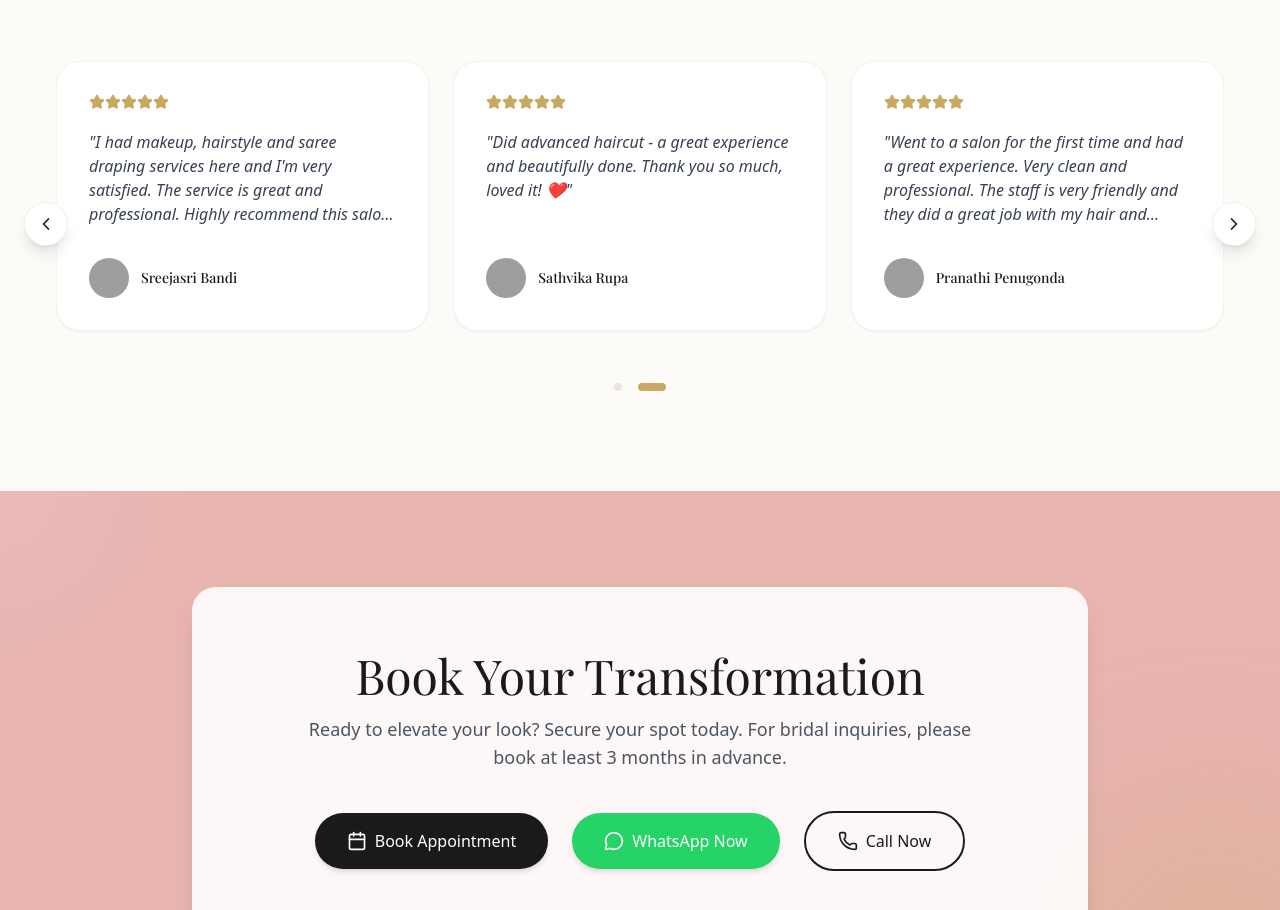
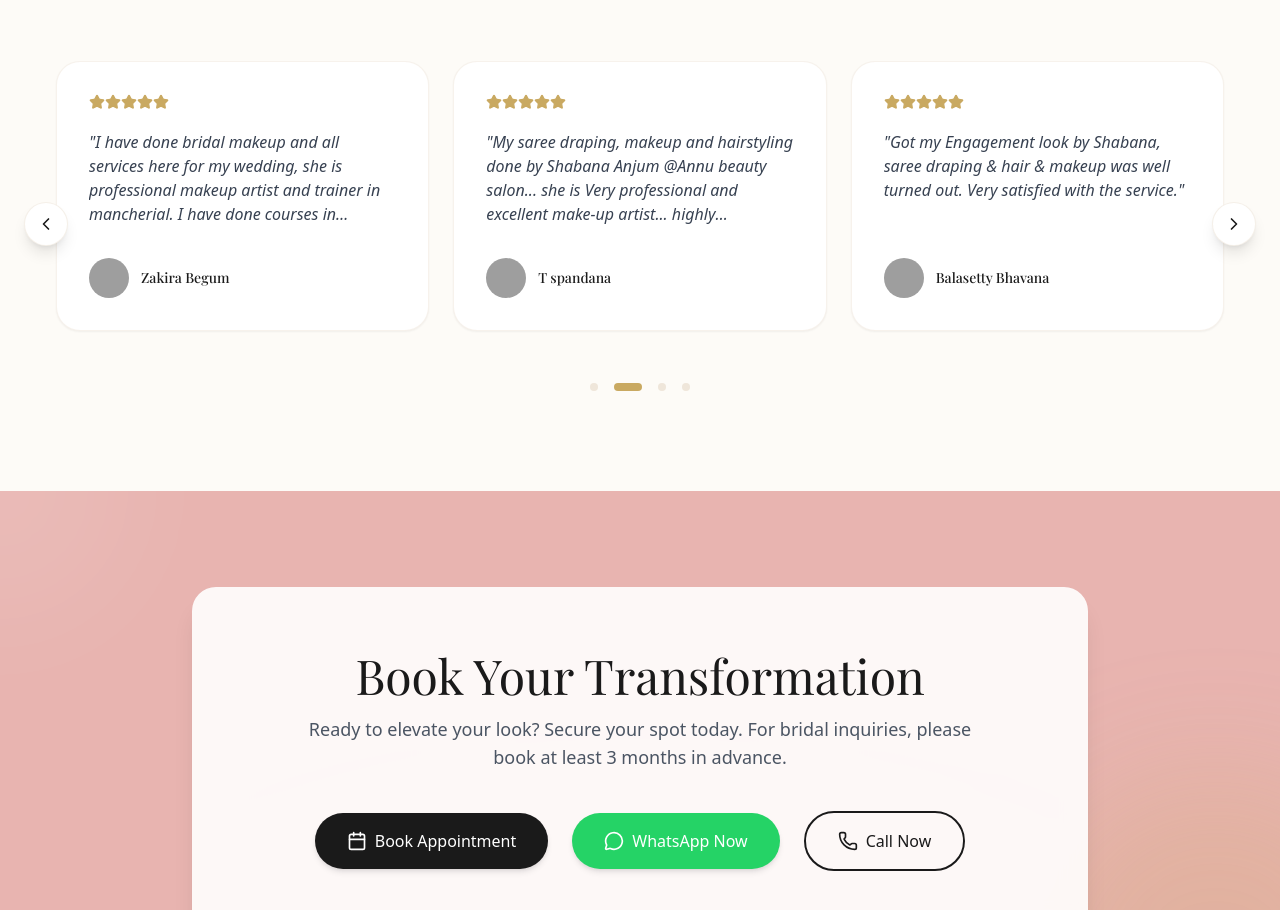
Before and after one commit to YousufAftaab/Annu-Beauty-Salon-Portfolio-Website, a React (Vite) app: page / in a window 1280 px wide. Shown: the part 3100-4010 px from the top of the page. Built offline with nearby package versions, Linux system fonts and the light colour scheme; grey boxes are pictures that could not be loaded; a web font is replaced by a local one.

Commit message:
Added 11 fresh reviews from Google Maps

```diff
--- a/src/components/Testimonials.tsx
+++ b/src/components/Testimonials.tsx
@@ -5,39 +5,69 @@ import { Star, ChevronLeft, ChevronRight } from 'lucide-react';
 const testimonials = [
   {
     id: 1,
-    name: 'Zakira Begum',
-    text: 'I have done bridal makeup and all services here for my wedding, she is professional makeup artist and trainer in mancherial. Mam is well experienced 23+ years in this field. Highly recommend everyone to visit @Annu Beauty Salon.',
-    avatar: 'https://ui-avatars.com/api/?name=Zakira+Begum&background=EFE6DA&color=1a1a1a',
+    name: 'ravali rao',
+    text: "Had a great experience recently at this parlour. Kudos to the beautician for her skill, calm composed nature. She does it all by herself yet diligently. I would recommend this place for a clean, neat and lovely beauty makeover 😀.",
+    avatar: 'https://ui-avatars.com/api/?name=ravali+rao&background=EFE6DA&color=1a1a1a',
   },
   {
     id: 2,
-    name: 'Harika Chintala',
-    text: "One of the best MUA in Mancherial. I have hired her for my Brother-in-law's wedding. She is well experienced in makeup art and can definitely help you achieve the look you want. I highly recommend her.",
-    avatar: 'https://ui-avatars.com/api/?name=Harika+Chintala&background=F5D5D0&color=1a1a1a',
+    name: 'amaravathi Bashavathini',
+    text: "Mrs shabana did my makeup for my wedding day. She did a phenomenal job. She made me look stunning and the look was natural that I wanted. She is very professional and arrived on time. I would highly recommend her services.",
+    avatar: 'https://ui-avatars.com/api/?name=amaravathi+Bashavathini&background=F5D5D0&color=1a1a1a',
   },
   {
     id: 3,
-    name: 'T spandana',
-    text: 'My saree draping, makeup and hairstyling done by Shabana Anjum. She is very professional and follows exactly what we want. She was very patient and cool. Highly recommend!',
-    avatar: 'https://ui-avatars.com/api/?name=T+Spandana&background=EFE6DA&color=1a1a1a',
+    name: 'Agasthya - THE JOY Channel',
+    text: "It is the best beauty parlour in mancherial... I went to this parlour for feather haircut.. Its really amazing.. Iam too much satisfied.. She had patience..good maintaining.. I want to become regular customer.. Thank u annu sis....",
+    avatar: 'https://ui-avatars.com/api/?name=Agasthya&background=EFE6DA&color=1a1a1a',
   },
   {
     id: 4,
-    name: 'Sreejasri Bandi',
-    text: "I had makeup, hairstyle and saree draping services here and I'm very satisfied. The service is great and professional. Highly recommend this salon for any of your beauty needs.",
-    avatar: 'https://ui-avatars.com/api/?name=Sreejasri+Bandi&background=F5D5D0&color=1a1a1a',
+    name: 'Zakira Begum',
+    text: "I have done bridal makeup and all services here for my wedding, she is professional makeup artist and trainer in mancherial. I have done courses in makeup and beauty therapist courses in this academy, mam is well experienced 23+ years.",
+    avatar: 'https://ui-avatars.com/api/?name=Zakira+Begum&background=F5D5D0&color=1a1a1a',
   },
   {
     id: 5,
-    name: 'Sathvika Rupa',
-    text: 'Did advanced haircut - a great experience and beautifully done. Thank you so much, loved it! ❤️',
-    avatar: 'https://ui-avatars.com/api/?name=Sathvika+Rupa&background=EFE6DA&color=1a1a1a',
+    name: 'T spandana',
+    text: "My saree draping, makeup and hairstyling done by Shabana Anjum @Annu beauty salon... she is Very professional and excellent make-up artist... highly recommend her services for any occasion",
+    avatar: 'https://ui-avatars.com/api/?name=T+spandana&background=EFE6DA&color=1a1a1a',
   },
   {
     id: 6,
-    name: 'Pranathi Penugonda',
-    text: 'Went to a salon for the first time and had a great experience. Very clean and professional. The staff is very friendly and they did a great job with my hair and makeup.',
-    avatar: 'https://ui-avatars.com/api/?name=Pranathi+Penugonda&background=F5D5D0&color=1a1a1a',
+    name: 'Balasetty Bhavana',
+    text: "Got my Engagement look by Shabana, saree draping & hair & makeup was well turned out. Very satisfied with the service.",
+    avatar: 'https://ui-avatars.com/api/?name=Balasetty+Bhavana&background=F5D5D0&color=1a1a1a',
+  },
+  {
+    id: 7,
+    name: 'Sathvika Bhupathi',
+    text: "Have done layer haircut and it was awesome... really loved her work😍 highly recommended.. I'm super happy with her work❤️",
+    avatar: 'https://ui-avatars.com/api/?name=Sathvika+Bhupathi&background=EFE6DA&color=1a1a1a',
+  },
+  {
+    id: 8,
+    name: 'Chandu Ramya',
+    text: "Best academy in mancherial, I am one of the students of this annu beauty salon and academy. If anyone wants professional training for hair beauty and makeup this is the best place friends.",
+    avatar: 'https://ui-avatars.com/api/?name=Chandu+Ramya&background=F5D5D0&color=1a1a1a',
+  },
+  {
+    id: 9,
+    name: 'Joshna Dagam',
+    text: "Good makeup skills she has. She is a professional makeup artist, keep it up. I felt very good when I visited for my engagement makeup. Definitely I must give 5 stars.",
+    avatar: 'https://ui-avatars.com/api/?name=Joshna+Dagam&background=EFE6DA&color=1a1a1a',
+  },
+  {
+    id: 10,
+    name: 'nishitha bandi',
+    text: "She is very good at makeup and skin treatments. She did according to my skin tone very perfectly. Highly recommended. 🤗",
+    avatar: 'https://ui-avatars.com/api/?name=nishitha+bandi&background=F5D5D0&color=1a1a1a',
+  },
+  {
+    id: 11,
+    name: 'Abdul Shebaaz',
+    text: "She's well trained and very experienced beautician I had ever met... I would have rated more than 5 stars if I could.",
+    avatar: 'https://ui-avatars.com/api/?name=Abdul+Shebaaz&background=EFE6DA&color=1a1a1a',
   },
 ];
 
```
